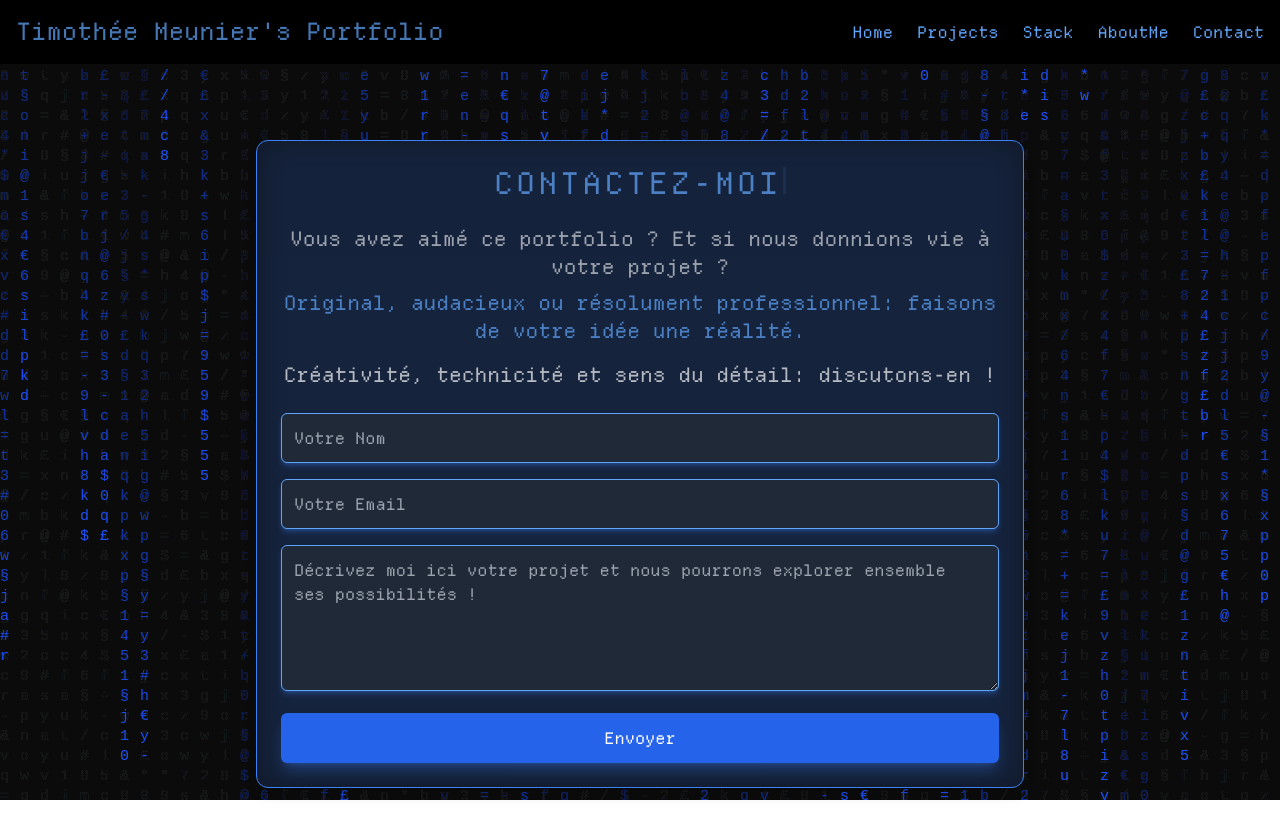
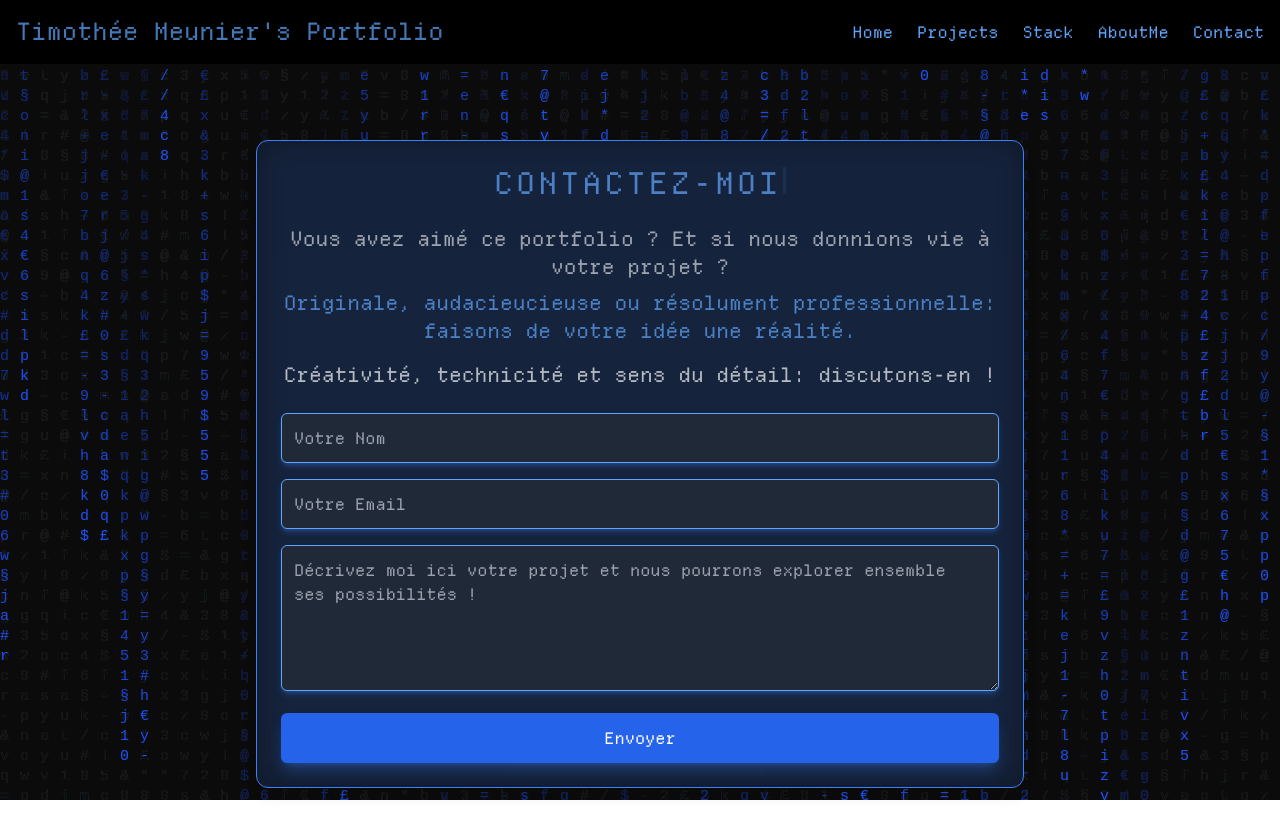
Before and after one commit to 0feeling/My-portfolio, a React (Vite) app: page /Contact in a window 1280 px wide. Shown: the top 838 px of the page. Built offline with nearby package versions, Linux system fonts and the light colour scheme.

Commit message:
orthographe

```diff
--- a/src/components/Contact.jsx
+++ b/src/components/Contact.jsx
@@ -51,7 +51,7 @@ const Contact = () => {
         <p className="text-gray-300 text-center mb-6 text-lg md:text-xl leading-relaxed">
           Vous avez aimé ce portfolio ? Et si nous donnions vie à votre projet ?
           <span className="block text-blue-400 mt-2 font-semibold">
-            Original, audacieux ou résolument professionnel: faisons de votre
+            Originale, audacieucieuse ou résolument professionnelle: faisons de votre
             idée une réalité.
           </span>
           <span className="block mt-4 font-semibold text-gray-100">
```
